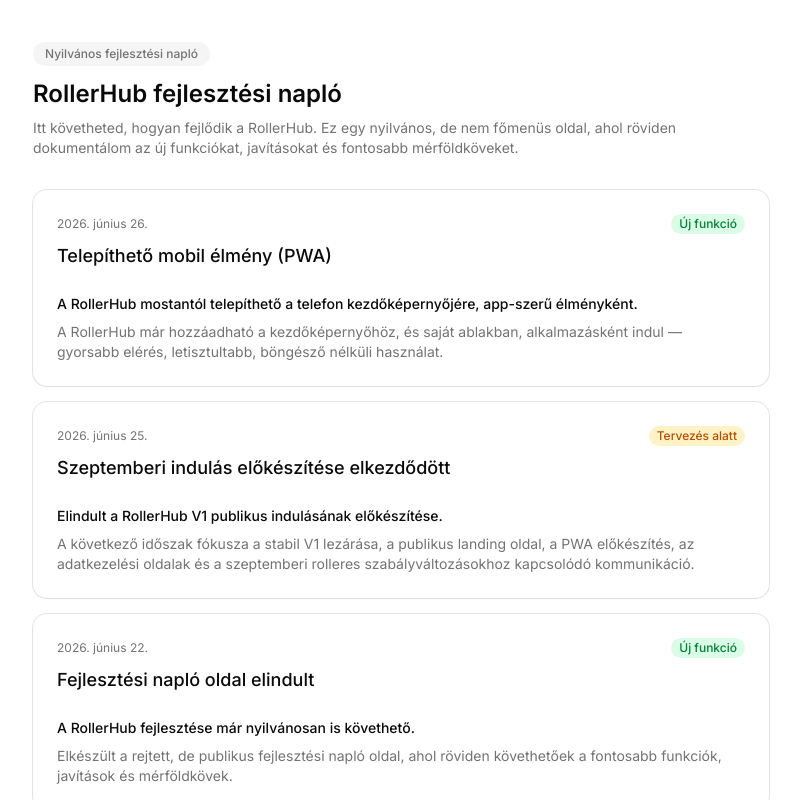
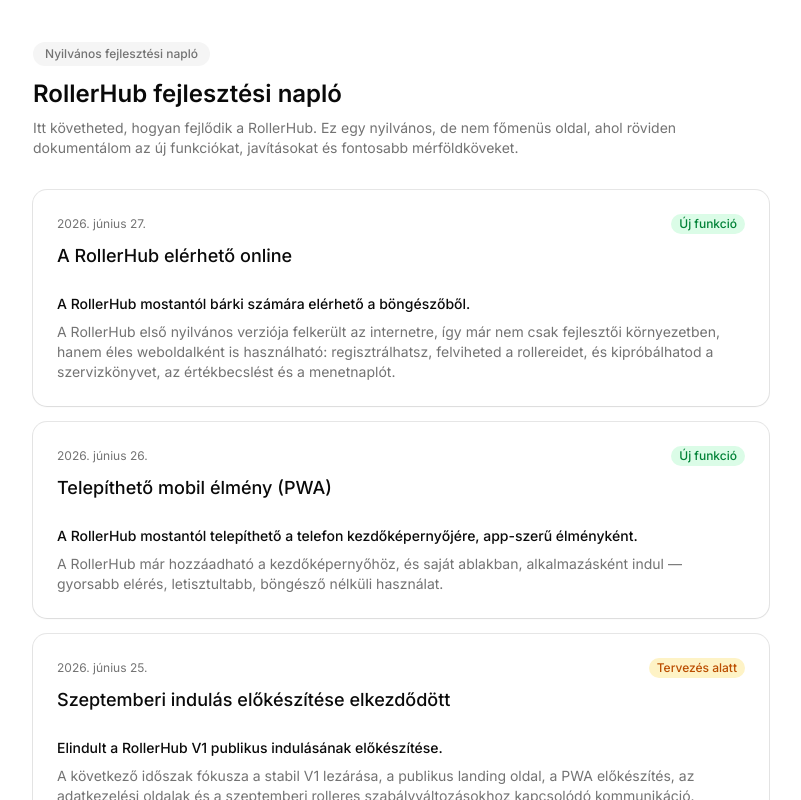
Before and after one commit to Patya304/rollerhub, a Next.js app: page /devlog in a window 1280 px wide. Shown: the top 800 px of the page, without its empty margins (239-1040 px from the left). Built offline with nearby package versions, Linux system fonts and the light colour scheme.

Commit message:
content: add public launch devlog entry

```diff
--- a/src/modules/devlog/data/devlog-entries.ts
+++ b/src/modules/devlog/data/devlog-entries.ts
@@ -194,4 +194,13 @@ export const devlogEntries: DevlogEntry[] = [
     content:
       "A RollerHub már hozzáadható a kezdőképernyőhöz, és saját ablakban, alkalmazásként indul — gyorsabb elérés, letisztultabb, böngésző nélküli használat.",
   },
+  {
+    id: "public-launch",
+    date: "2026-06-27",
+    title: "A RollerHub elérhető online",
+    type: "feature",
+    summary: "A RollerHub mostantól bárki számára elérhető a böngészőből.",
+    content:
+      "A RollerHub első nyilvános verziója felkerült az internetre, így már nem csak fejlesztői környezetben, hanem éles weboldalként is használható: regisztrálhatsz, felviheted a rollereidet, és kipróbálhatod a szervizkönyvet, az értékbecslést és a menetnaplót.",
+  },
 ];
```
